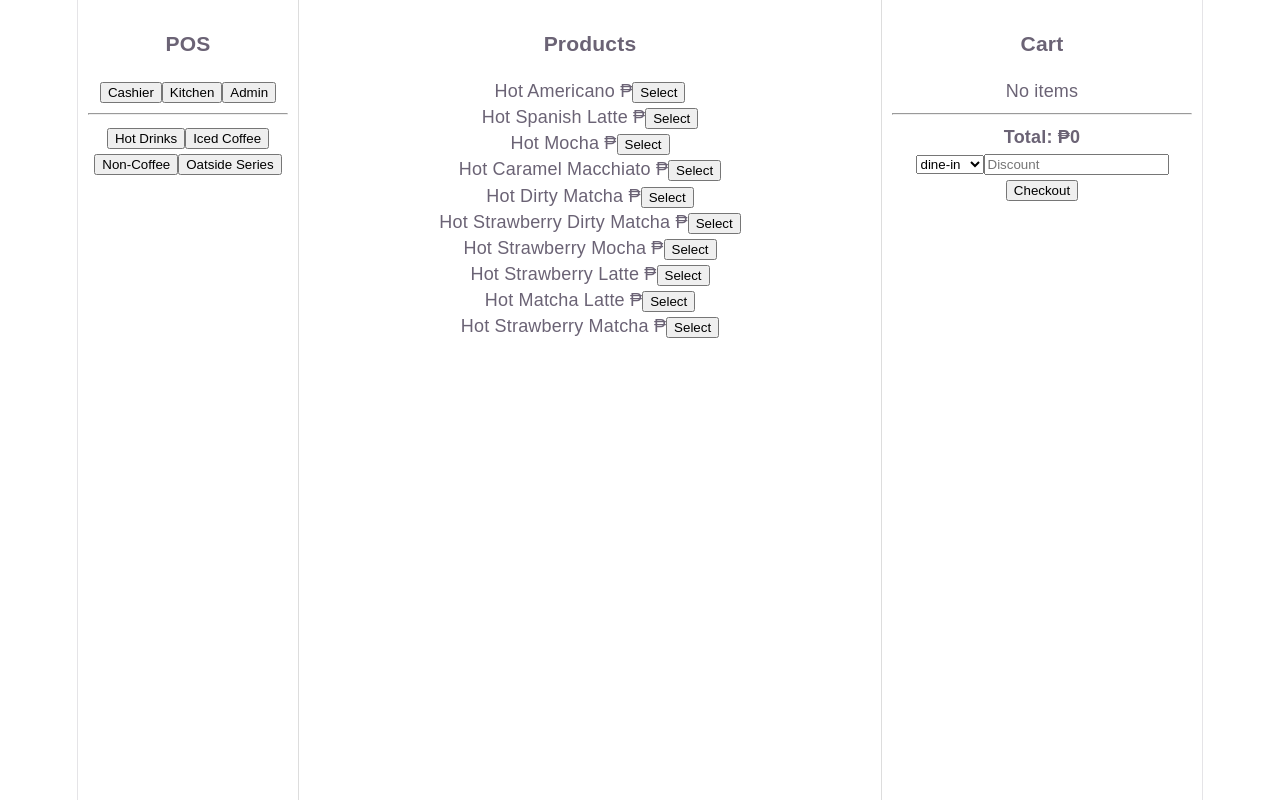
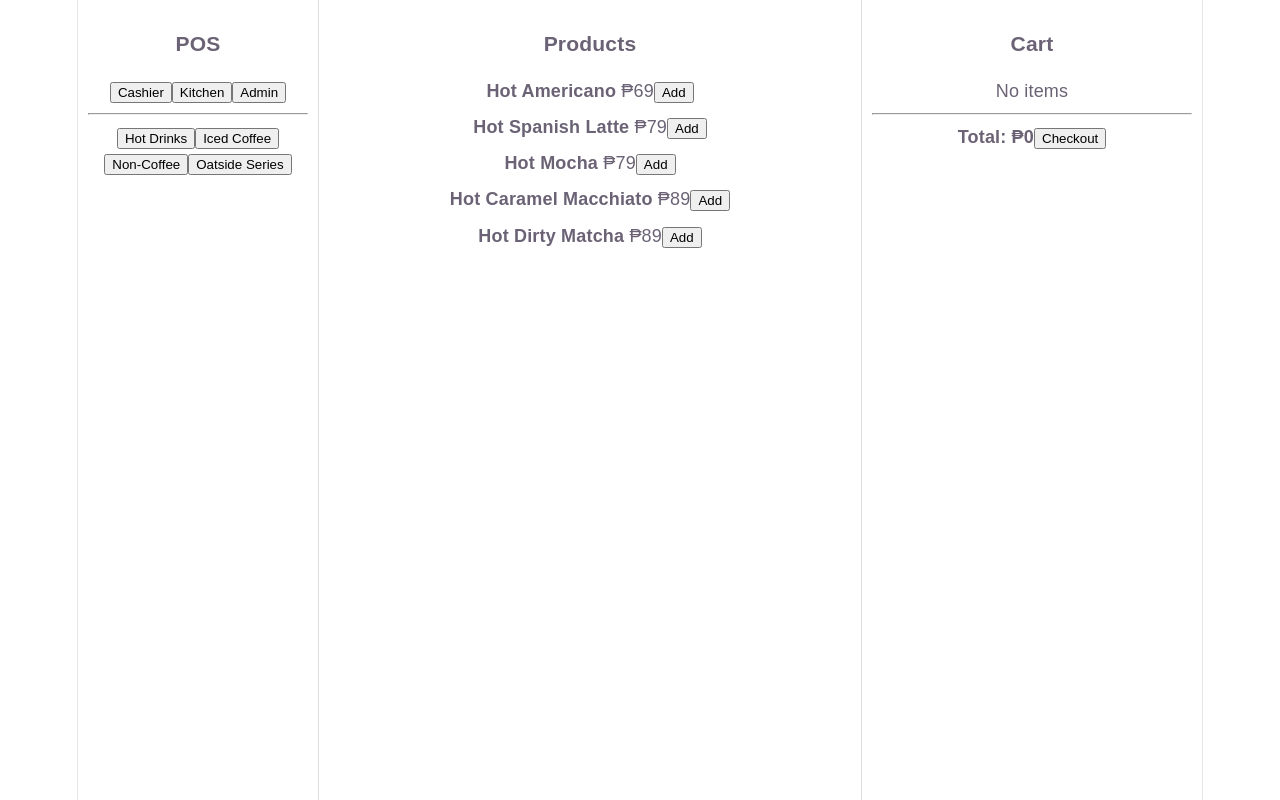
Before and after one commit to naluzchristian16-lab/CDTBO, a React (Vite) app: page / in a window 1280 px wide. Built offline with nearby package versions, Linux system fonts and the light colour scheme.

Commit message:
Update App.tsx

```diff
--- a/src/App.tsx
+++ b/src/App.tsx
@@ -3,78 +3,23 @@ import { useMemo, useState } from "react";
 const categories = ["Hot Drinks", "Iced Coffee", "Non-Coffee", "Oatside Series"];
 
 const products = [
-  // ☕ HOT COFFEE (12oz only)
   { id: 1, name: "Hot Americano", category: "Hot Drinks", size: "12oz", price: 69, type: "hot" },
   { id: 2, name: "Hot Spanish Latte", category: "Hot Drinks", size: "12oz", price: 79, type: "hot" },
   { id: 3, name: "Hot Mocha", category: "Hot Drinks", size: "12oz", price: 79, type: "hot" },
   { id: 4, name: "Hot Caramel Macchiato", category: "Hot Drinks", size: "12oz", price: 89, type: "hot" },
   { id: 5, name: "Hot Dirty Matcha", category: "Hot Drinks", size: "12oz", price: 89, type: "hot" },
-  { id: 6, name: "Hot Strawberry Dirty Matcha", category: "Hot Drinks", size: "12oz", price: 99, type: "hot" },
-  { id: 7, name: "Hot Strawberry Mocha", category: "Hot Drinks", size: "12oz", price: 89, type: "hot" },
-  { id: 8, name: "Hot Strawberry Latte", category: "Hot Drinks", size: "12oz", price: 89, type: "hot" },
-  { id: 9, name: "Hot Matcha Latte", category: "Hot Drinks", size: "12oz", price: 79, type: "hot" },
-  { id: 10, name: "Hot Strawberry Matcha", category: "Hot Drinks", size: "12oz", price: 89, type: "hot" },
 
-  // 🧊 ICED COFFEE - 16oz (Malaki)
   { id: 11, name: "Iced Americano", category: "Iced Coffee", size: "16oz", price: 89, type: "iced" },
   { id: 12, name: "Iced Spanish Latte", category: "Iced Coffee", size: "16oz", price: 89, type: "iced" },
   { id: 13, name: "Iced Mocha", category: "Iced Coffee", size: "16oz", price: 89, type: "iced" },
   { id: 14, name: "Iced Caramel Macchiato", category: "Iced Coffee", size: "16oz", price: 99, type: "iced" },
-  { id: 15, name: "Iced Dirty Matcha", category: "Iced Coffee", size: "16oz", price: 99, type: "iced" },
-  { id: 16, name: "Iced Strawberry Dirty Matcha", category: "Iced Coffee", size: "16oz", price: 109, type: "iced" },
-  { id: 17, name: "Iced Strawberry Mocha", category: "Iced Coffee", size: "16oz", price: 99, type: "iced" },
-  { id: 18, name: "Iced Strawberry Latte", category: "Iced Coffee", size: "16oz", price: 99, type: "iced" },
-  { id: 19, name: "Iced Matcha Latte", category: "Iced Coffee", size: "16oz", price: 89, type: "iced" },
-  { id: 20, name: "Iced Strawberry Matcha", category: "Iced Coffee", size: "16oz", price: 99, type: "iced" },
-  { id: 21, name: "Iced Blueberry Matcha", category: "Iced Coffee", size: "16oz", price: 99, type: "iced" },
 
-  // 🧊 ICED COFFEE - 20oz (Mas Malaki)
   { id: 22, name: "Iced Americano", category: "Iced Coffee", size: "20oz", price: 99, type: "iced" },
   { id: 23, name: "Iced Spanish Latte", category: "Iced Coffee", size: "20oz", price: 99, type: "iced" },
   { id: 24, name: "Iced Mocha", category: "Iced Coffee", size: "20oz", price: 99, type: "iced" },
-  { id: 25, name: "Iced Caramel Macchiato", category: "Iced Coffee", size: "20oz", price: 109, type: "iced" },
-  { id: 26, name: "Iced Dirty Matcha", category: "Iced Coffee", size: "20oz", price: 109, type: "iced" },
-  { id: 27, name: "Iced Strawberry Dirty Matcha", category: "Iced Coffee", size: "20oz", price: 119, type: "iced" },
-  { id: 28, name: "Iced Strawberry Mocha", category: "Iced Coffee", size: "20oz", price: 109, type: "iced" },
-  { id: 29, name: "Iced Strawberry Latte", category: "Iced Coffee", size: "20oz", price: 109, type: "iced" },
-  { id: 30, name: "Iced Matcha Latte", category: "Iced Coffee", size: "20oz", price: 99, type: "iced" },
-  { id: 31, name: "Iced Strawberry Matcha", category: "Iced Coffee", size: "20oz", price: 109, type: "iced" },
-  { id: 32, name: "Iced Blueberry Matcha", category: "Iced Coffee", size: "20oz", price: 109, type: "iced" },
+  { id: 25, name: "Iced Caramel Macchiato", category: "Iced Coffee", size: "20oz", price: 109, type: "iced" }
+];
 
-  // 🥛 OATSIDE SERIES - 16oz
-  { id: 33, name: "Oatside Spanish Latte", category: "Oatside Series", size: "16oz", price: 99, type: "iced" },
-  { id: 34, name: "Oatside Matcha Latte", category: "Oatside Series", size: "16oz", price: 99, type: "iced" },
-  { id: 35, name: "Oatside Strawberry Matcha", category: "Oatside Series", size: "16oz", price: 109, type: "iced" },
-  { id: 36, name: "Oatside Strawberry Dirty Matcha", category: "Oatside Series", size: "16oz", price: 119, type: "iced" },
-  { id: 37, name: "Oatside Strawberry Latte", category: "Oatside Series", size: "16oz", price: 109, type: "iced" },
-  { id: 38, name: "Oatside Caramel Macchiato", category: "Oatside Series", size: "16oz", price: 109, type: "iced" },
-  { id: 39, name: "Oatside Dirty Matcha", category: "Oatside Series", size: "16oz", price: 109, type: "iced" },
-
-  // 🥛 OATSIDE SERIES - 20oz
-  { id: 40, name: "Oatside Spanish Latte", category: "Oatside Series", size: "20oz", price: 109, type: "iced" },
-  { id: 41, name: "Oatside Matcha Latte", category: "Oatside Series", size: "20oz", price: 109, type: "iced" },
-  { id: 42, name: "Oatside Strawberry Matcha", category: "Oatside Series", size: "20oz", price: 119, type: "iced" },
-  { id: 43, name: "Oatside Strawberry Dirty Matcha", category: "Oatside Series", size: "20oz", price: 129, type: "iced" },
-  { id: 44, name: "Oatside Strawberry Latte", category: "Oatside Series", size: "20oz", price: 119, type: "iced" },
-  { id: 45, name: "Oatside Caramel Macchiato", category: "Oatside Series", size: "20oz", price: 119, type: "iced" },
-  { id: 46, name: "Oatside Dirty Matcha", category: "Oatside Series", size: "20oz", price: 119, type: "iced" },
-
-  // 🍓 NON-COFFEE - 16oz
-  { id: 47, name: "Strawberry Milk Drink", category: "Non-Coffee", size: "16oz", price: 79, type: "iced" },
-  { id: 48, name: "Blueberry Milk Drink", category: "Non-Coffee", size: "16oz", price: 79, type: "iced" },
-  { id: 49, name: "Strawberry Choco", category: "Non-Coffee", size: "16oz", price: 78, type: "iced" },
-  { id: 50, name: "Green Apple Soda", category: "Non-Coffee", size: "16oz", price: 69, type: "iced" },
-  { id: 51, name: "Blueberry Soda", category: "Non-Coffee", size: "16oz", price: 69, type: "iced" },
-  { id: 52, name: "Iced Blueberry Matcha", category: "Non-Coffee", size: "16oz", price: 99, type: "iced" },
-
-  // 🍓 NON-COFFEE - 20oz
-  { id: 53, name: "Strawberry Milk Drink", category: "Non-Coffee", size: "20oz", price: 89, type: "iced" },
-  { id: 54, name: "Blueberry Milk Drink", category: "Non-Coffee", size: "20oz", price: 89, type: "iced" },
-  { id: 55, name: "Strawberry Choco", category: "Non-Coffee", size: "20oz", price: 89, type: "iced" },
-  { id: 56, name: "Green Apple Soda", category: "Non-Coffee", size: "20oz", price: 79, type: "iced" },
-  { id: 57, name: "Blueberry Soda", category: "Non-Coffee", size: "20oz", price: 79, type: "iced" },
-  { id: 58, name: "Iced Blueberry Matcha", category: "Non-Coffee", size: "20oz", price: 109, type: "iced" }
-];
 const variants: any = {
   Malaki: { price: 0 },
   "Mas Malaki": { price: 10 },
@@ -91,19 +36,12 @@ export default function App() {
   const [cart, setCart] = useState<any[]>([]);
   const [category, setCategory] = useState("Hot Drinks");
 
-  const [selectedProduct, setSelectedProduct] = useState<any>(null);
-  const [variant, setVariant] = useState("Malaki");
-  const [addonsSelected, setAddonsSelected] = useState<string[]>([]);
-  const [qty, setQty] = useState(1);
-
-  const [discount, setDiscount] = useState(0);
-  const [deliveryFee, setDeliveryFee] = useState(0);
-  const [orderType, setOrderType] = useState("dine-in");
-
   const filtered = products.filter((p) => p.category === category);
 
+  // 🧠 FIXED PRICE ENGINE
   const computeItemPrice = (item: any) => {
-    const base = item.basePrice;
+    const base = Number(item.price);
+
     const v = variants[item.variant]?.price || 0;
 
     let addon = 0;
@@ -118,22 +56,34 @@ export default function App() {
     return cart.reduce((sum, i) => sum + computeItemPrice(i), 0);
   }, [cart]);
 
-  const addToCart = () => {
-    if (!selectedProduct) return;
+  // ☕ HOT = INSTANT ADD
+  const addHot = (p: any) => {
+    setCart((prev) => [
+      ...prev,
+      {
+        ...p,
+        qty: 1,
+        variant: null,
+        addons: [],
+      },
+    ]);
+  };
+
+  // 🧊 ICED = SELECT SIZE THEN ADD
+  const addIced = (p: any, size: "16oz" | "20oz") => {
+    const price = p.price;
 
     setCart((prev) => [
       ...prev,
       {
-        ...selectedProduct,
-        variant,
-        addons: addonsSelected,
-        qty,
+        ...p,
+        size,
+        price,
+        variant: size === "20oz" ? "Mas Malaki" : "Malaki",
+        qty: 1,
+        addons: [],
       },
     ]);
-
-    setSelectedProduct(null);
-    setAddonsSelected([]);
-    setQty(1);
   };
 
   const checkout = async () => {
@@ -144,13 +94,9 @@ export default function App() {
       time: new Date().toLocaleTimeString(),
       items: cart,
       total: cartTotal,
-      discount,
-      deliveryFee,
-      orderType,
       status: "ongoing",
     };
 
-    try {
     await fetch("/api/saveOrder", {
       method: "POST",
       headers: { "Content-Type": "application/json" },
@@ -159,26 +105,13 @@ export default function App() {
 
     setOrders((prev) => [order, ...prev]);
     setCart([]);
-      setDiscount(0);
-      setDeliveryFee(0);
-    } catch (err) {
-      console.error("checkout error:", err);
-    }
   };
-
-  const updateStatus = (id: number, status: string) => {
-    setOrders((prev) =>
-      prev.map((o) => (o.id === id ? { ...o, status } : o))
-    );
-  };
-
-  const ongoing = orders.filter((o) => o.status !== "done");
 
   return (
     <div style={{ display: "flex", height: "100vh", fontFamily: "sans-serif" }}>
 
       {/* SIDEBAR */}
-      <div style={{ width: 200, padding: 10, borderRight: "1px solid #ddd" }}>
+      <div style={{ width: 220, padding: 10, borderRight: "1px solid #ddd" }}>
         <h3>POS</h3>
 
         <button onClick={() => setView("cashier")}>Cashier</button>
@@ -201,49 +134,48 @@ export default function App() {
             <h3>Products</h3>
 
             {filtered.map((p) => (
-              <div key={p.id}>
-                {p.name} ₱{p.basePrice}
-                <button onClick={() => setSelectedProduct(p)}>
-                  Select
+              <div key={p.id} style={{ marginBottom: 10 }}>
+                <b>{p.name}</b> ₱{p.price}
+
+                {/* ☕ HOT = ONE TAP */}
+                {p.type === "hot" && (
+                  <button onClick={() => addHot(p)}>
+                    Add
                   </button>
+                )}
+
+                {/* 🧊 ICED = SIZE BUTTONS */}
+                {p.type === "iced" && (
+                  <div>
+                    <button onClick={() => addIced(p, "16oz")}>
+                      Malaki
+                    </button>
+                    <button onClick={() => addIced(p, "20oz")}>
+                      Mas Malaki
+                    </button>
+                  </div>
+                )}
               </div>
             ))}
           </div>
 
-          <div style={{ width: 300, padding: 10, borderLeft: "1px solid #ddd" }}>
+          {/* CART */}
+          <div style={{ width: 320, padding: 10, borderLeft: "1px solid #ddd" }}>
             <h3>Cart</h3>
 
             {cart.length === 0 && <p>No items</p>}
 
             {cart.map((i, idx) => (
               <div key={idx}>
-                {i.name} ({i.variant}) x{i.qty} = ₱{computeItemPrice(i)}
+                {i.name}
+                {i.size ? ` (${i.size})` : ""} x{i.qty}
+                = ₱{computeItemPrice(i)}
               </div>
             ))}
 
             <hr />
 
-            <p><b>Total: ₱{cartTotal}</b></p>
-
-            <select onChange={(e) => setOrderType(e.target.value)}>
-              <option value="dine-in">dine-in</option>
-              <option value="takeout">takeout</option>
-              <option value="delivery">delivery</option>
-            </select>
-
-            <input
-              placeholder="Discount"
-              type="number"
-              onChange={(e) => setDiscount(Number(e.target.value))}
-            />
-
-            {orderType === "delivery" && (
-              <input
-                placeholder="Delivery Fee"
-                type="number"
-                onChange={(e) => setDeliveryFee(Number(e.target.value))}
-              />
-            )}
+            <b>Total: ₱{cartTotal}</b>
 
             <button onClick={checkout}>Checkout</button>
           </div>
@@ -255,19 +187,17 @@ export default function App() {
         <div style={{ flex: 1, padding: 10 }}>
           <h3>Kitchen</h3>
 
-          {ongoing.map((o) => (
-            <div key={o.id} style={{ border: "1px solid #ccc", marginBottom: 10 }}>
-              <p><b>Order #{o.id}</b> - {o.status}</p>
+          {orders.map((o) => (
+            <div key={o.id} style={{ border: "1px solid #ddd", marginBottom: 10 }}>
+              <p><b>Order #{o.id}</b></p>
 
               {o.items.map((i: any, idx: number) => (
                 <div key={idx}>
-                  {i.name} ({i.variant}) x{i.qty}
+                  {i.name} {i.size ? `(${i.size})` : ""} x{i.qty}
                 </div>
               ))}
 
-              <button onClick={() => updateStatus(o.id, "done")}>
-                Mark Done
-              </button>
+              <p>Total: ₱{o.total}</p>
             </div>
           ))}
         </div>
@@ -281,11 +211,10 @@ export default function App() {
           {orders.map((o) => (
             <div key={o.id} style={{ border: "1px solid #ddd", marginBottom: 10 }}>
               <p><b>Receipt #{o.id}</b></p>
-              <p>Status: {o.status}</p>
 
               {o.items.map((i: any, idx: number) => (
                 <div key={idx}>
-                  {i.name} x{i.qty}
+                  {i.name} {i.size ? `(${i.size})` : ""} x{i.qty}
                 </div>
               ))}
 
@@ -294,45 +223,6 @@ export default function App() {
           ))}
         </div>
       )}
-
-      {/* MODAL */}
-      {selectedProduct && (
-        <div style={{ position: "absolute", right: 20, top: 20, background: "#fff", padding: 10, border: "1px solid #ccc" }}>
-          <h4>{selectedProduct.name}</h4>
-
-          <p>Variant</p>
-          {Object.keys(variants).map((v) => (
-            <button key={v} onClick={() => setVariant(v)}>
-              {v}
-            </button>
-          ))}
-
-          <p>Add-ons</p>
-          {Object.keys(addons).map((a) => (
-            <label key={a}>
-              <input
-                type="checkbox"
-                onChange={() =>
-                  setAddonsSelected((prev) =>
-                    prev.includes(a)
-                      ? prev.filter((x) => x !== a)
-                      : [...prev, a]
-                  )
-                }
-              />
-              {a}
-            </label>
-          ))}
-
-          <div>
-            <button onClick={() => setQty(Math.max(1, qty - 1))}>-</button>
-            {qty}
-            <button onClick={() => setQty(qty + 1)}>+</button>
-          </div>
-
-          <button onClick={addToCart}>Add</button>
-        </div>
-      )}
     </div>
   );
 }
```
Lines whose indentation alone changed are shown as unchanged.
